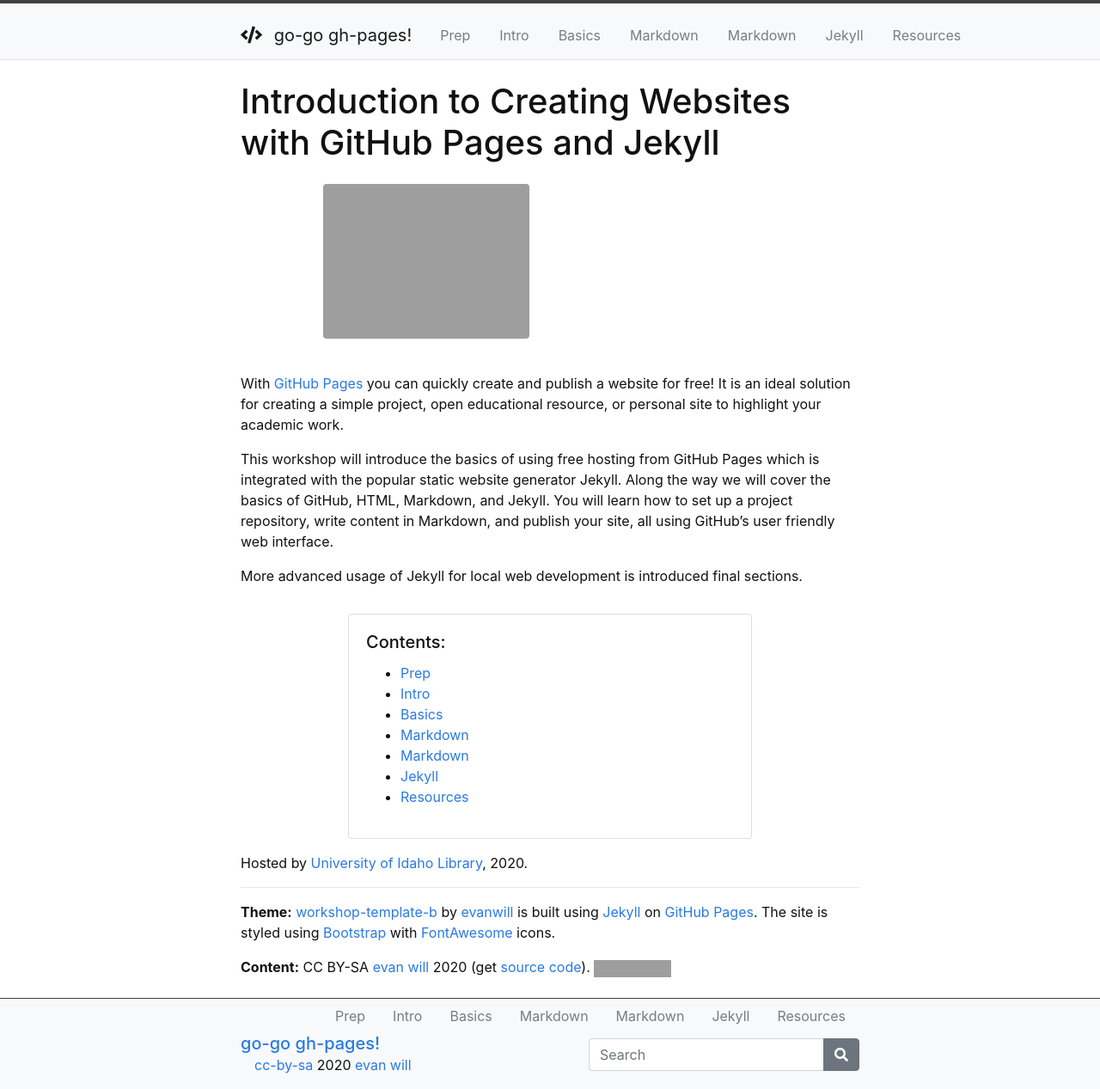
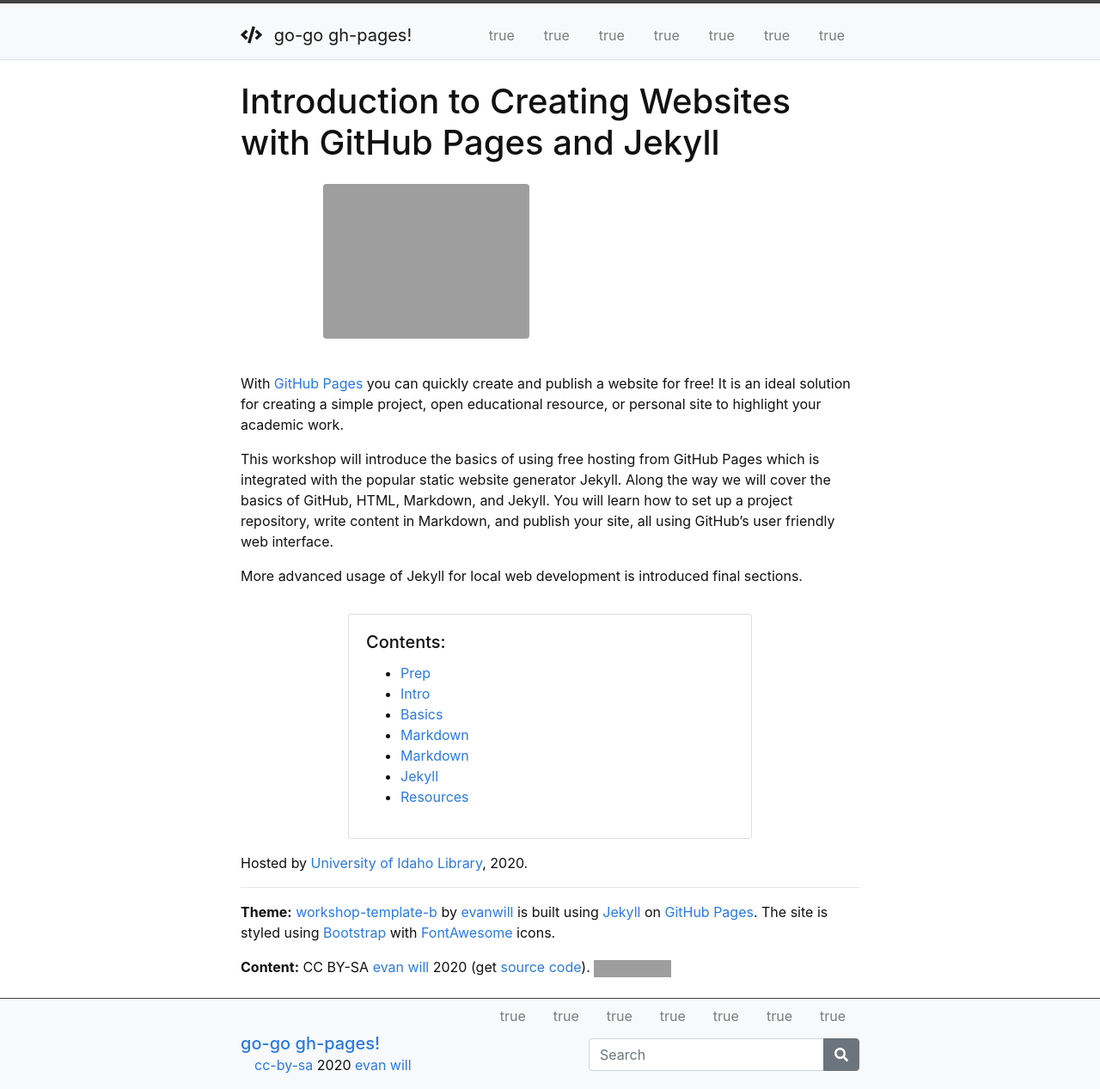
Before and after one commit to evanwill/go-go-ghpages-b, a Jekyll site: the page built from index.md, in a window 1280 px wide. Shown: the whole page at 86% size. Built offline with Jekyll 4.4.1, drawn with Linux system fonts in a browser that asks for light colours; grey boxes are pictures that could not be loaded.

Commit message:
change how nav is set up

```diff
--- a/_includes/template/footer.html
+++ b/_includes/template/footer.html
@@ -2,8 +2,8 @@
   <div class="container">
     <nav>
       <ul class="nav justify-content-end">
-        {% for section in site.html_pages %}{% if section.nav == true %}
-        <li class="nav-item"><a class="nav-link{% if page.url == section.url %} active{% endif %}" href="{{ section.url | absolute_url }}">{{ section.title }}</a></li>
+        {% for section in site.html_pages %}{% if section.nav %}
+        <li class="nav-item"><a class="nav-link{% if page.url == section.url %} active{% endif %}" href="{{ section.url | absolute_url }}">{{ section.nav }}</a></li>
         {% endif %}{% endfor %}
       </ul>
     </nav>
--- a/_includes/template/top-nav.html
+++ b/_includes/template/top-nav.html
@@ -7,9 +7,9 @@
 
         <div class="collapse navbar-collapse justify-content-end" id="mainNav">
             <ul class="navbar-nav nav-tabs justify-content-end">
-            {% for section in site.html_pages %}{% if section.nav == true %}
+            {% for section in site.html_pages %}{% if section.nav %}
                 <li class="nav-item">
-                    <a class="nav-link{% if page.url == section.url %} active{% endif %} p-3" href="{{ section.url | absolute_url }}">{{ section.title }}</a>
+                    <a class="nav-link{% if page.url == section.url %} active{% endif %} p-3" href="{{ section.url | absolute_url }}">{{ section.nav }}</a>
                 </li>
             {% endif %}{% endfor %}
             </ul>
```
